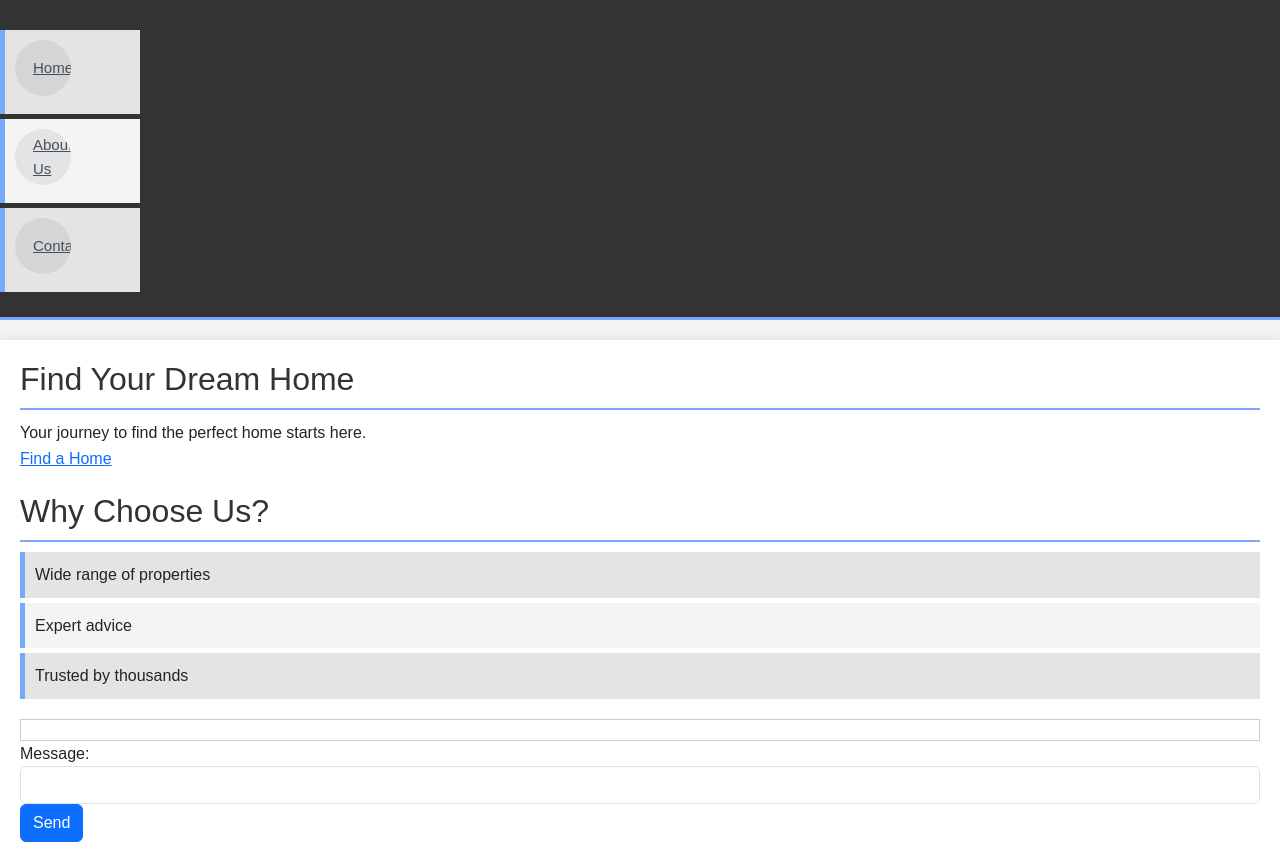
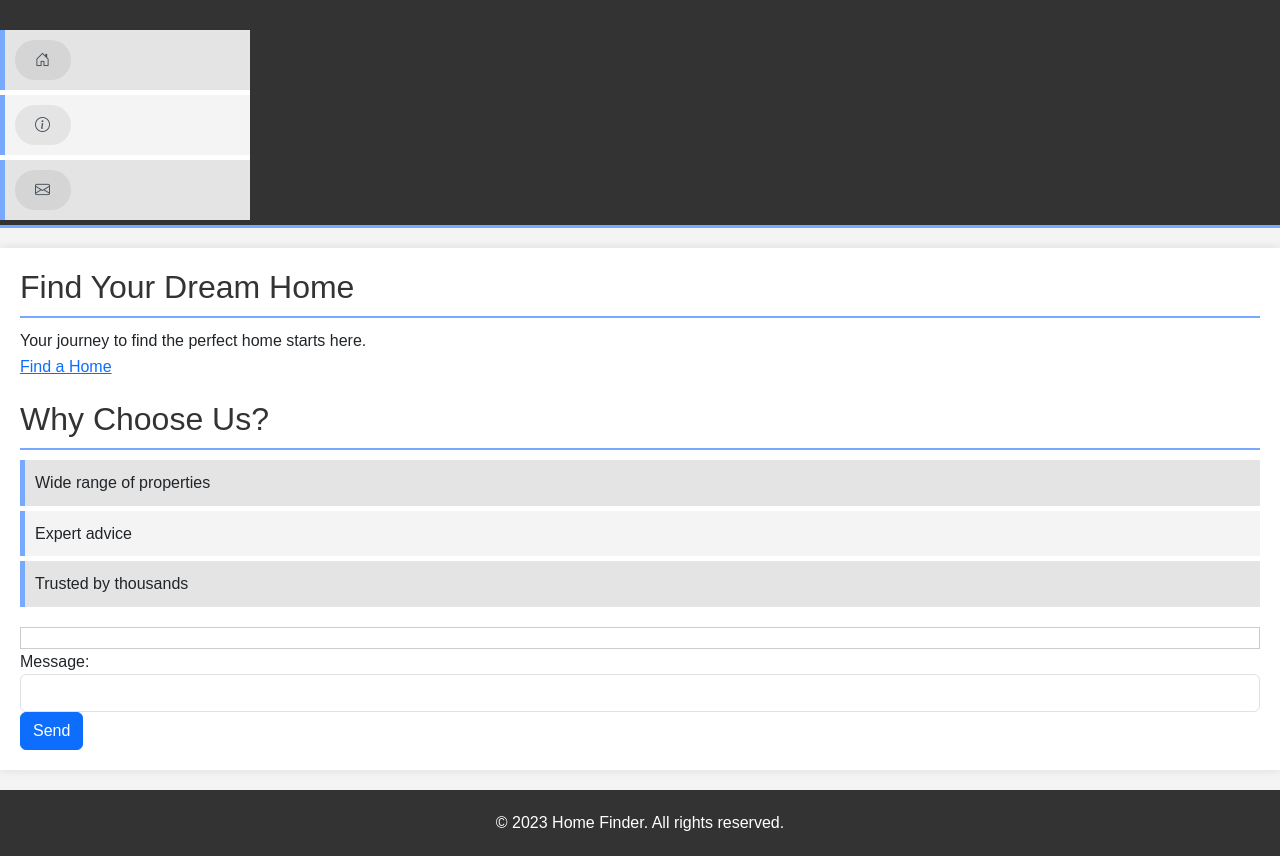
Before and after one commit to SUPERINTIALD/PerfectHouseFinder, a Flask app: page / in a window 1280 px wide. Shown: the top 861 px of the page. Run offline with Flask 3, Linux system fonts and the light colour scheme; some libraries are stand-ins or nearby versions.

Commit message:
template stuff

```diff
--- a/static/css/main.css
+++ b/static/css/main.css
@@ -317,13 +317,17 @@ footer p {
 .navmenu {
     padding: 0;
     z-index: 9997;
+    border-radius: 15px;
+    /* background-color: var(--surface-color); */
 }
 
 .navmenu ul {
-list-style: none;
-padding: 0 0 20px 0;
-margin: 0;
-width: 140px;
+    list-style: none;
+    padding: 0px 0px 0px 0px;
+    margin: 0;
+    width: 250px;
+    border-radius: 15px;
+    background-color: var(--surface-color);
 }
 
 .navmenu a,
@@ -332,12 +336,12 @@ color: var(--nav-color);
 font-family: var(--nav-font);
 display: flex;
 align-items: center;
-padding: 10px 18px;
-margin-bottom: 8px;
+padding: 8px 20px;
+margin-bottom: 0px;
 font-size: 15px;
 border-radius: 50px;
 background: color-mix(in srgb, var(--default-color), transparent 92%);
-height: 56px;
+height: 40px;
 width: 100%;
 overflow: hidden;
 transition: 0.3s;
@@ -345,7 +349,8 @@ transition: 0.3s;
 
 .navmenu a i,
 .navmenu a:focus i {
-font-size: 20px;
+font-size: 15px;
+
 }
 
 .navmenu a span,
@@ -358,11 +363,13 @@ padding: 0 5px 0 7px;
 .navmenu a,
 .navmenu a:focus {
     max-width: 56px;
+
 }
 
 .navmenu a span,
 .navmenu a:focus span {
     display: none;
+
 }
 }
 
@@ -378,6 +385,7 @@ background: var(--nav-hover-color);
 .navmenu li:hover>a {
 max-width: 100%;
 color: var(--contrast-color);
+
 }
 
 .navmenu a:hover span,
--- a/templates/index.html
+++ b/templates/index.html
@@ -6,7 +6,9 @@
         <meta name="viewport" content="width=device-width, initial-scale=1.0">
         <title>Perfect Home Finder</title>
         <link href="../static/vendors/node_modules/bootstrap/dist/css/bootstrap.min.css" rel="stylesheet">
-        <link href="../static/vendors/node_modules/bootstrap-icons/font/bootstrap-icons.css" rel="stylesheet">
+        <!-- <link href="../static/vendors/node_modules/bootstrap-icons/font/bootstrap-icons.css" rel="stylesheet"> -->
+        <link href="https://cdnjs.cloudflare.com/ajax/libs/bootstrap-icons/1.8.1/font/bootstrap-icons.min.css" rel="stylesheet">
+
         <link href="../static/vendors/node_modules/glightbox/dist/css/glightbox.min.css" rel="stylesheet">
         <link href="../static/css/main.css" rel="stylesheet">
     </head>
@@ -15,9 +17,9 @@
         <i class="header-toggle d-xl-none bi bi-list"></i>
         <nav id="navmenu" class="navmenu">
             <ul>
-                <li><a href="/home">Home</a></li>
-                <li><a href="/about">About Us</a></li>
-                <li><a href="/contact">Contact</a></li>
+                <li><a href="/home"> <i class = "bi bi-house-door"> </i> <span>Home</span></a></li>
+                <li><a href="/about"> <i class = "bi bi-info-circle"> </i> <span>About Us</span></a></li>
+                <li><a href="/contact"> <i class = "bi bi-envelope"> </i> <span>Contact</span></a></li>
             </ul>
         </nav>
     </header>
```
Also changed, not shown: templates/about.html (+3 -8 lines), templates/contact.html (+5 -3 lines), templates/home.html (+4 -8 lines), templates/nav.html (added, +11 -0 lines).
